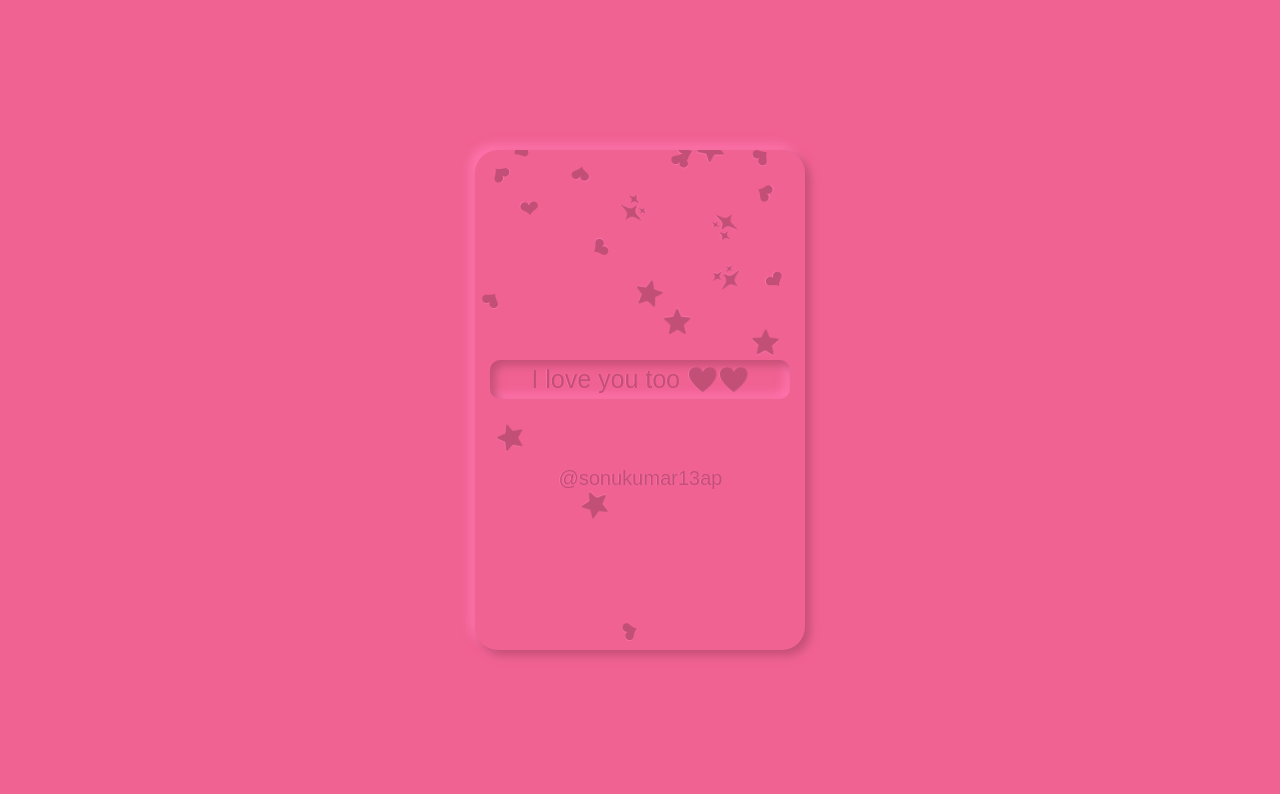
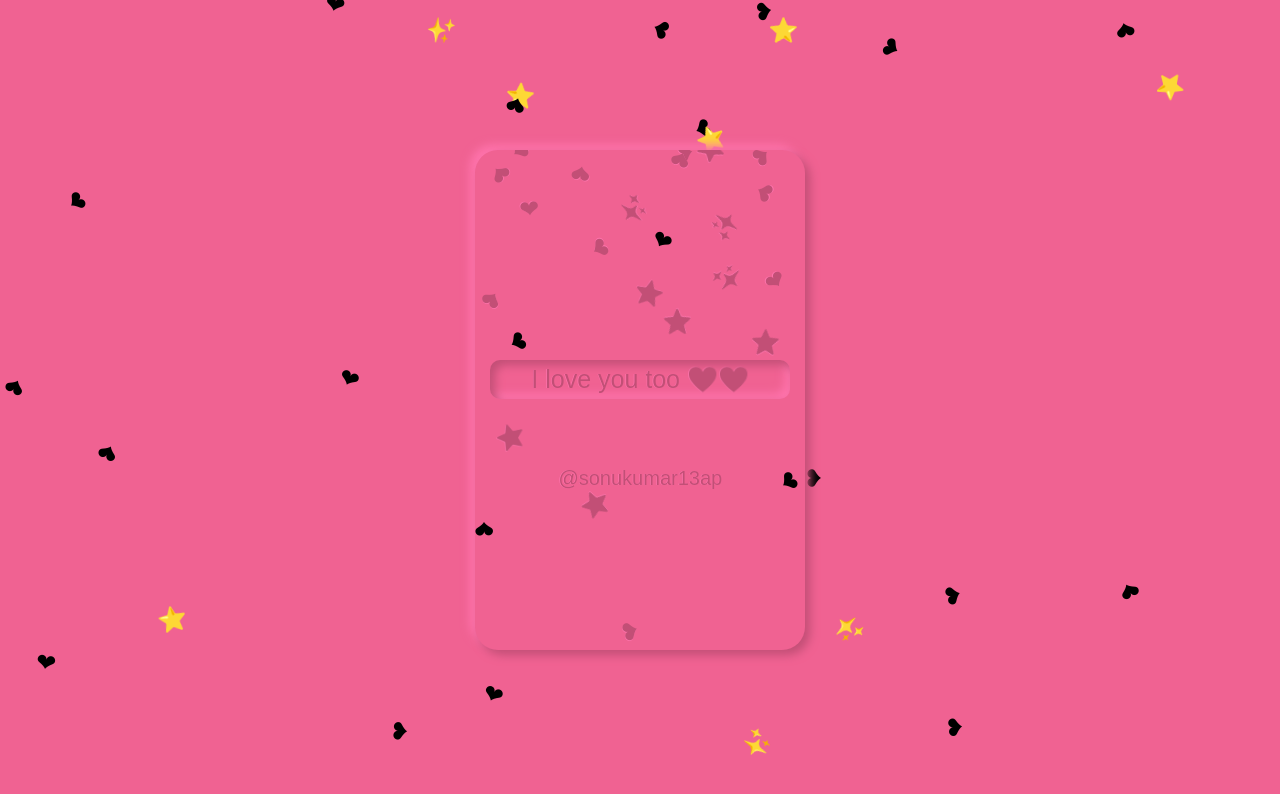
Before and after one commit to sonukumar13ap/fun-game, a plain HTML site: page index.html in a window 1280 px wide. Both pictures are taken after a click on the button "Yes". Drawn offline with Linux system fonts and the light colour scheme; a web font is replaced by a local one.

Commit message:
Update index.html

```diff
--- a/index.html
+++ b/index.html
@@ -211,7 +211,7 @@ yes.addEventListener('click', () => {
         newText.classList.add('random-text');
         newText.style.left = position[0] + 'px';
         newText.style.top = position[1] + 'px';
-        textElement.style.transform = `rotateZ(${position[2]}deg)`;
+        newText.style.transform = `rotateZ(${position[2]}deg)`;
         document.body.appendChild(newText);
         textElements.push(newText);
     }
```
